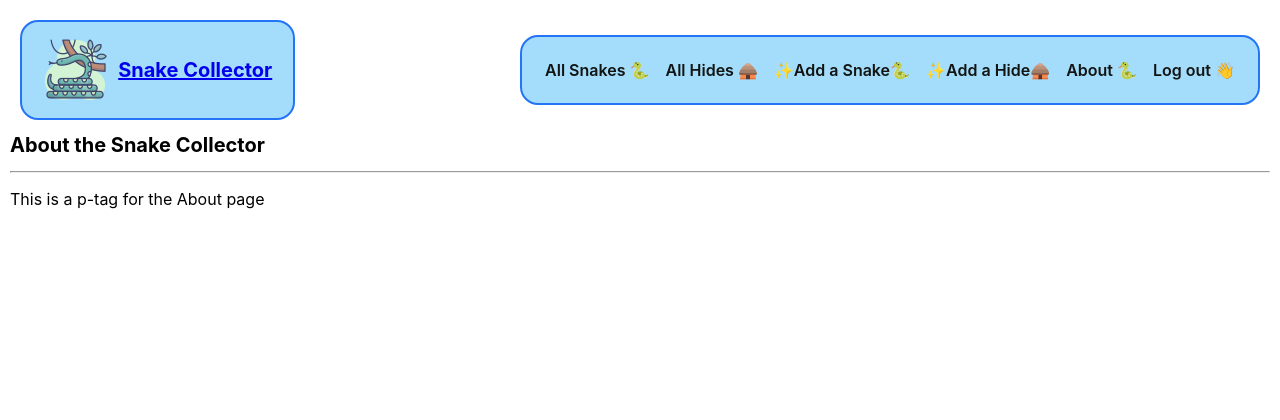
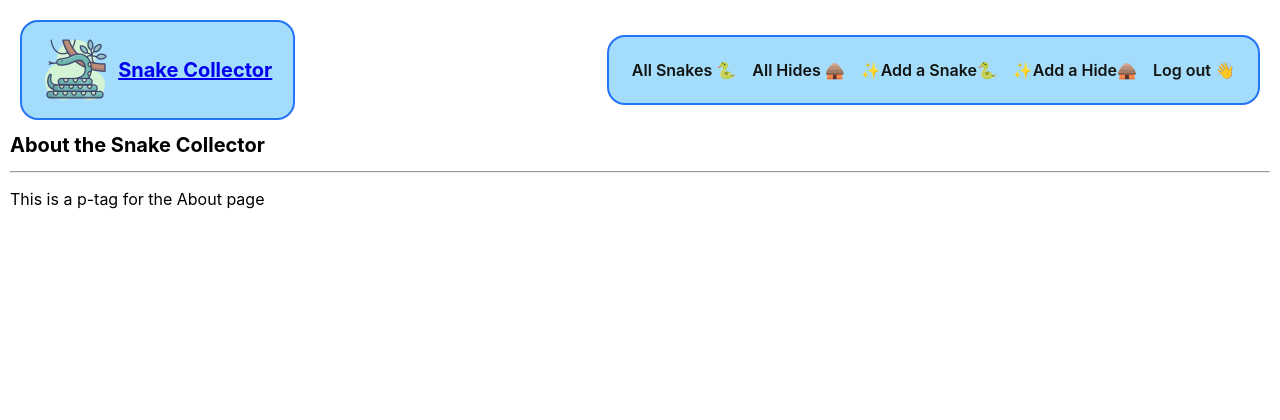
Before and after one commit to natnichols/snake-collector, a Django app: page /about/ in a window 1280 px wide. Shown: the top 420 px of the page. Run offline with Django 4.2, Linux system fonts and the light colour scheme; the visitor is signed in with stand-in values (Sample User, id 1).

Commit message:
remove About link from nav bar

```diff
--- a/main_app/templates/base.html
+++ b/main_app/templates/base.html
@@ -34,7 +34,7 @@
           <li><a href="{% url 'hide-index' %}">All Hides 🛖</a></li>
           <li><a href="{% url 'snake-create' %}">✨Add a Snake🐍</a></li>
           <li><a href="{% url 'hide-create' %}">✨Add a Hide🛖</a></li>
-          <li><a href="{% url 'about' %}">About 🐍</a></li>
+          {% comment %} <li><a href="{% url 'about' %}">About 🐍</a></li> {% endcomment %}
           <li><a href="{% url 'logout' %}">Log out 👋</a></li>
           {% else %}
           <li><a href="{% url 'about' %}">About 🐍</a></li>
```
